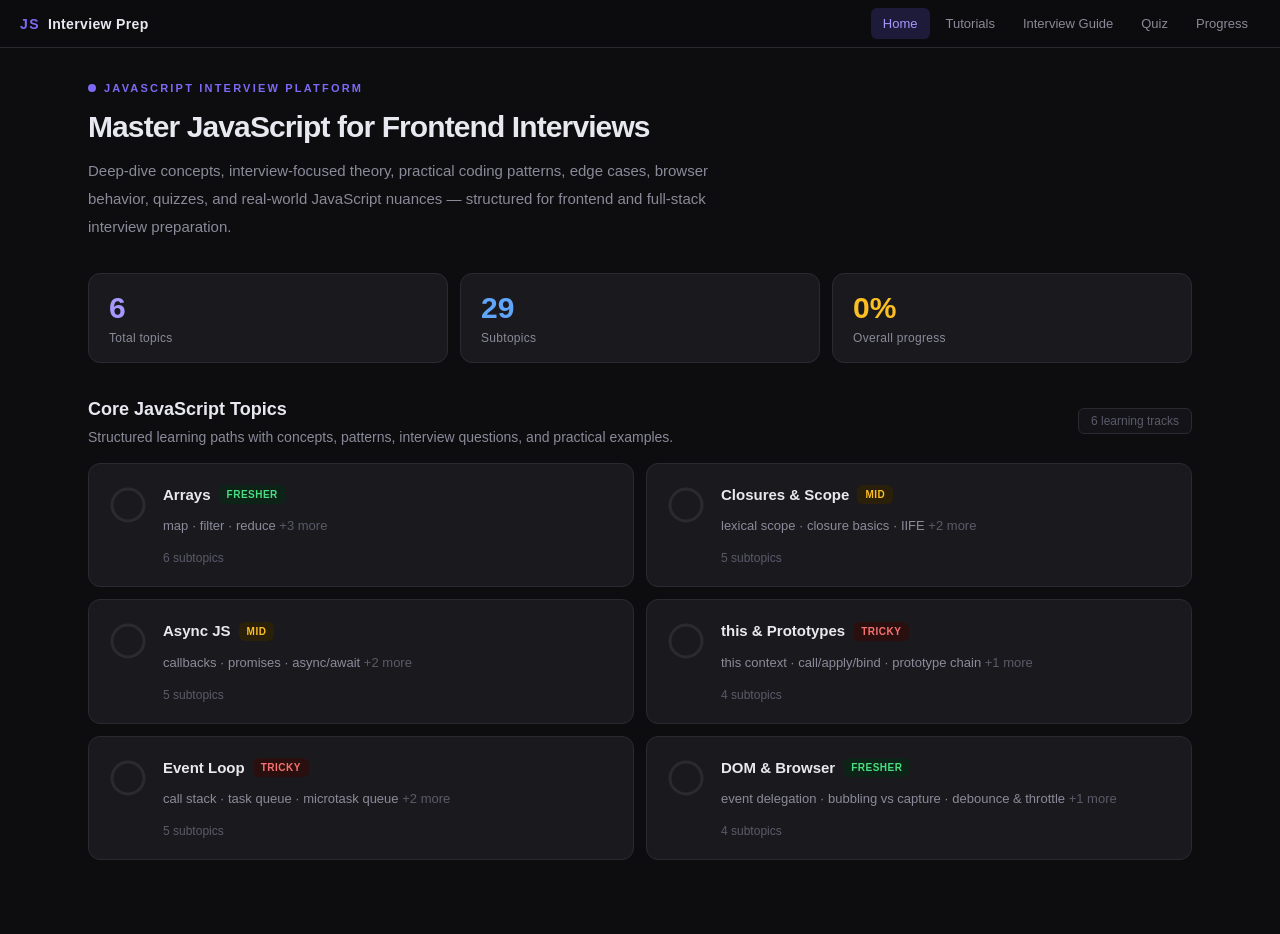
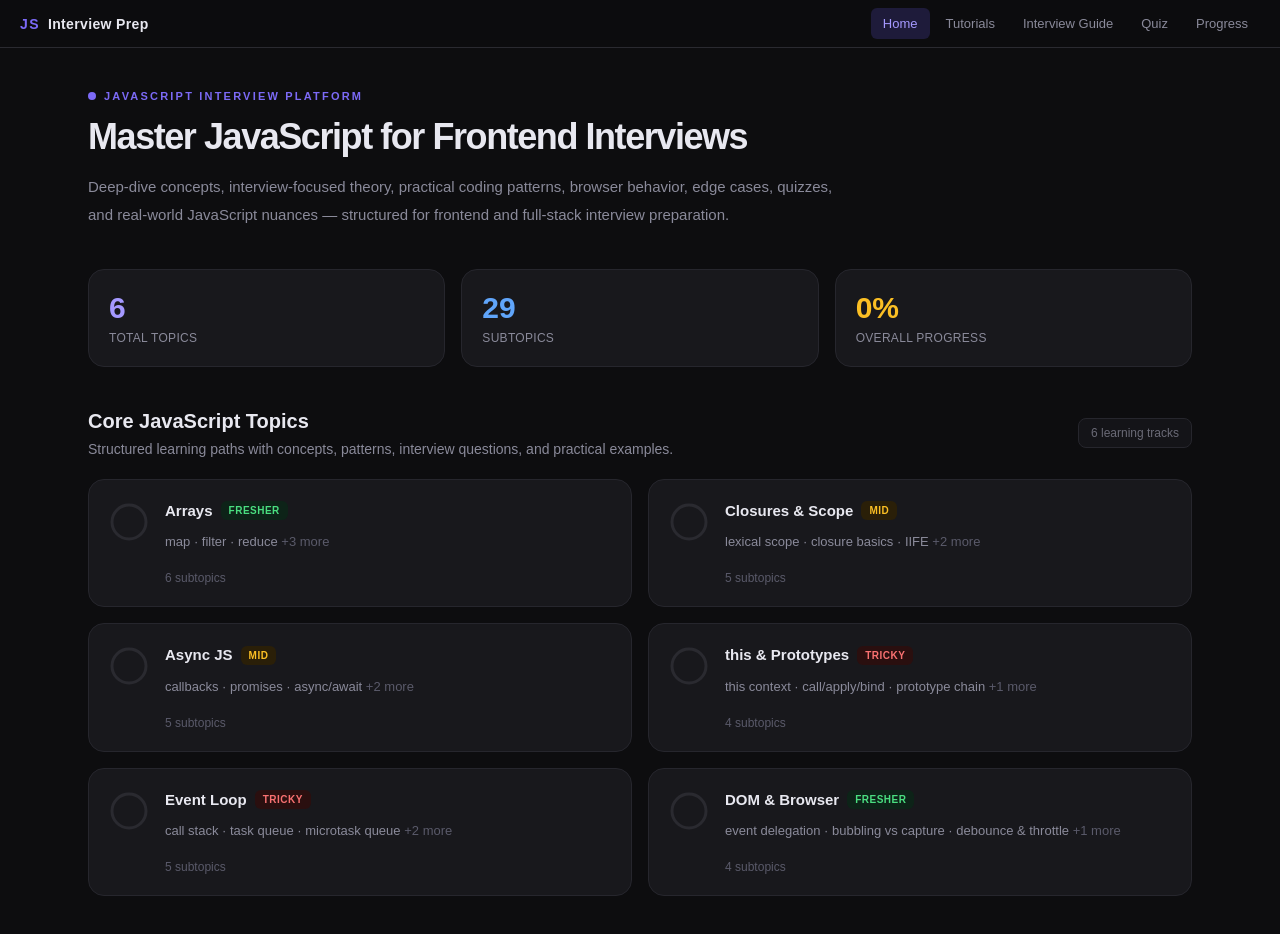
Before and after one commit to sushantshinde7/js-interview-prep, a React (Vite) app: page / in a window 1280 px wide. Before the commit the page ends 892 px from the top, so only its background shows below. Built offline with nearby package versions, Linux system fonts and the light colour scheme.

Commit message:
feat(home): refine dashboard layout and learning topic cards

```diff
--- a/src/pages/HomePage.jsx
+++ b/src/pages/HomePage.jsx
@@ -9,22 +9,28 @@ export default function HomePage() {
   const { getTopicProgress } = useProgress()
 
   const totalPct = Math.round(
-    TOPICS.reduce((sum, t) => sum + getTopicProgress(t.id), 0) / TOPICS.length
+    TOPICS.reduce(
+      (sum, t) => sum + getTopicProgress(t.id),
+      0
+    ) / TOPICS.length
   )
 
   const stats = [
     {
-      label: 'Total topics',
+      label: 'Total Topics',
       value: TOPICS.length,
       color: 'text-[#a599ff]',
     },
     {
       label: 'Subtopics',
-      value: TOPICS.reduce((s, t) => s + t.subtopics.length, 0),
+      value: TOPICS.reduce(
+        (s, t) => s + t.subtopics.length,
+        0
+      ),
       color: 'text-[#60a5fa]',
     },
     {
-      label: 'Overall progress',
+      label: 'Overall Progress',
       value: `${totalPct}%`,
       color:
         totalPct >= 60
@@ -34,87 +40,125 @@ export default function HomePage() {
   ]
 
   return (
-    <div className="mx-auto max-w-6xl px-6 py-8">
+    <div className="mx-auto max-w-6xl px-6 py-10">
 
-      {/* ── Hero / intro ───────────────────────── */}
-      <section className="mb-8">
+      {/* Hero */}
+      <section className="mb-10">
+
         <div className="mb-3 flex items-center gap-2">
           <div className="h-2 w-2 rounded-full bg-[#7c6af7]" />
-          <span className="text-[11px] font-semibold uppercase tracking-[0.2em] text-[#7c6af7]">
+
+          <span className="
+            text-[11px]
+            font-semibold
+            uppercase
+            tracking-[0.2em]
+            text-[#7c6af7]
+          ">
             JavaScript Interview Platform
           </span>
         </div>
 
         <h1 className="
-          mb-3
-          max-w-3xl
-          text-3xl font-semibold tracking-[-0.03em]
+          mb-4
+          max-w-4xl
+          text-4xl
+          font-semibold
+          tracking-[-0.04em]
           text-[#e8e8f0]
         ">
           Master JavaScript for Frontend Interviews
         </h1>
 
         <p className="
-          max-w-2xl
-          text-[15px] leading-7
+          max-w-3xl
+          text-[15px]
+          leading-7
           text-[#8a8a9a]
         ">
-          Deep-dive concepts, interview-focused theory, practical coding
-          patterns, edge cases, browser behavior, quizzes, and real-world
-          JavaScript nuances — structured for frontend and full-stack
+          Deep-dive concepts, interview-focused theory,
+          practical coding patterns, browser behavior,
+          edge cases, quizzes, and real-world JavaScript
+          nuances — structured for frontend and full-stack
           interview preparation.
         </p>
+
       </section>
 
-      {/* ── Stats ─────────────────────────────── */}
-      <section className="mb-8 grid gap-3 sm:grid-cols-3">
+      {/* Stats */}
+      <section className="mb-10 grid gap-4 sm:grid-cols-3">
+
         {stats.map(stat => (
           <div
             key={stat.label}
             className="
-              rounded-xl border border-[#2a2a30]
-              bg-[#1a1a1e]
-              px-5 py-4
-              transition-all duration-150
+              rounded-2xl
+              border border-[#26262d]
+              bg-[#18181c]
+              px-5 py-5
             "
           >
-            <div className={`mb-1 text-3xl font-semibold ${stat.color}`}>
+            <div
+              className={`mb-1 text-3xl font-semibold ${stat.color}`}
+            >
               {stat.value}
             </div>
 
-            <div className="text-xs tracking-wide text-[#8a8a9a]">
+            <div className="
+              text-xs
+              uppercase
+              tracking-wide
+              text-[#8a8a9a]
+            ">
               {stat.label}
             </div>
           </div>
         ))}
+
       </section>
 
-      {/* ── Topics section ───────────────────── */}
+      {/* Topics */}
       <section>
 
-        <div className="mb-4 flex items-center justify-between">
+        <div className="mb-5 flex items-center justify-between">
+
           <div>
-            <h2 className="text-lg font-semibold text-[#e8e8f0]">
+            <h2 className="
+              text-xl
+              font-semibold
+              text-[#e8e8f0]
+            ">
               Core JavaScript Topics
             </h2>
 
-            <p className="mt-1 text-sm text-[#8a8a9a]">
-              Structured learning paths with concepts, patterns, interview
-              questions, and practical examples.
+            <p className="
+              mt-1
+              text-sm
+              text-[#8a8a9a]
+            ">
+              Structured learning paths with concepts,
+              patterns, interview questions, and practical
+              examples.
             </p>
           </div>
 
           <div className="
-            hidden rounded-md border border-[#2a2a30]
-            bg-[#141418] px-3 py-1 text-xs text-[#5a5a6a]
+            hidden
+            rounded-lg
+            border border-[#26262d]
+            bg-[#141418]
+            px-3 py-1.5
+            text-xs
+            text-[#6a6a76]
             md:block
           ">
             {TOPICS.length} learning tracks
           </div>
+
         </div>
 
-        {/* Topic cards */}
-        <div className="grid gap-3 lg:grid-cols-2">
+        <div className="grid gap-4 lg:grid-cols-2">
+
           {TOPICS.map(topic => {
             const pct = getTopicProgress(topic.id)
 
@@ -123,20 +167,21 @@ export default function HomePage() {
                 key={topic.id}
                 onClick={() =>
                   navigate(
-                    `/topic/${topic.id}/${encodeURIComponent(
-                      topic.subtopics[0]
-                    )}`
+                    `/tutorials/${topic.id}`
                   )
                 }
                 className="
                   group
                   flex items-start gap-4
-                  rounded-xl border border-[#2a2a30]
-                  bg-[#1a1a1e]
-                  p-5 text-left
-                  transition-all duration-150
+                  rounded-2xl
+                  border border-[#26262d]
+                  bg-[#18181c]
+                  p-5
+                  text-left
+                  transition-all duration-200
+                  hover:-translate-y-0.5
                   hover:border-[#7c6af7]
-                  hover:bg-[#1d1d22]
+                  hover:bg-[#1c1c21]
                 "
               >
 
@@ -144,9 +189,13 @@ export default function HomePage() {
                 <div className="mt-0.5 shrink-0">
                   <ProgressRing
                     pct={pct}
-                    size={38}
+                    size={40}
                     stroke={3}
-                    color={pct === 100 ? '#4ade80' : '#7c6af7'}
+                    color={
+                      pct === 100
+                        ? '#4ade80'
+                        : '#7c6af7'
+                    }
                   />
                 </div>
 
@@ -155,24 +204,30 @@ export default function HomePage() {
 
                   {/* Title row */}
                   <div className="mb-2 flex items-center gap-2">
+
                     <h3 className="
                       truncate
-                      text-[15px] font-semibold
+                      text-[15px]
+                      font-semibold
                       text-[#e8e8f0]
                     ">
                       {topic.label}
                     </h3>
 
                     <Tag level={topic.difficulty} />
+
                   </div>
 
                   {/* Subtopics preview */}
                   <div className="
-                    mb-3
-                    text-[13px] leading-6
+                    mb-4
+                    text-[13px]
+                    leading-6
                     text-[#8a8a9a]
                   ">
-                    {topic.subtopics.slice(0, 3).join(' · ')}
+                    {topic.subtopics
+                      .slice(0, 3)
+                      .join(' · ')}
 
                     {topic.subtopics.length > 3 && (
                       <span className="text-[#5a5a6a]">
@@ -187,27 +242,30 @@ export default function HomePage() {
                     flex items-center justify-between
                     text-xs
                   ">
+                    <span className="text-[#5a5a6a]">
+                      {topic.subtopics.length} subtopics
+                    </span>
 
-                    <div className="text-[#5a5a6a]">
-                      {topic.subtopics.length} subtopics
-                    </div>
-
-                    <div className="
-                      flex items-center gap-1.5
-                      font-medium text-[#7c6af7]
-                      opacity-0 transition-all duration-150
+                    <span className="
+                      flex items-center gap-1
+                      font-medium
+                      text-[#7c6af7]
+                      opacity-0
+                      transition-opacity
                       group-hover:opacity-100
                     ">
-                      Open topic
-                      <span className="translate-y-[0.5px]">→</span>
-                    </div>
+                      Open Topic →
+                    </span>
+                  </div>
 
-                  </div>
                 </div>
+
               </button>
             )
           })}
+
         </div>
+
       </section>
 
     </div>
```
